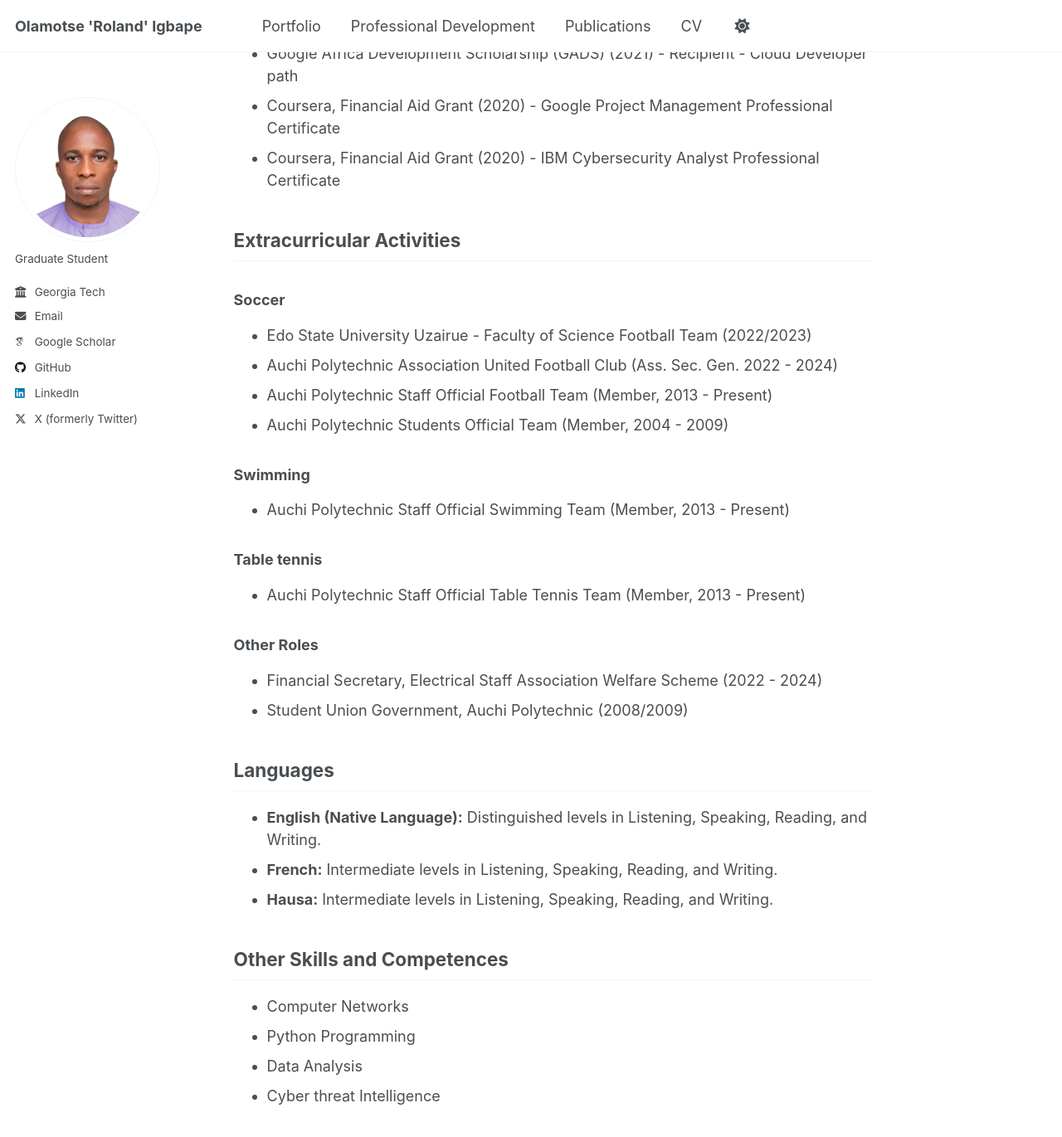
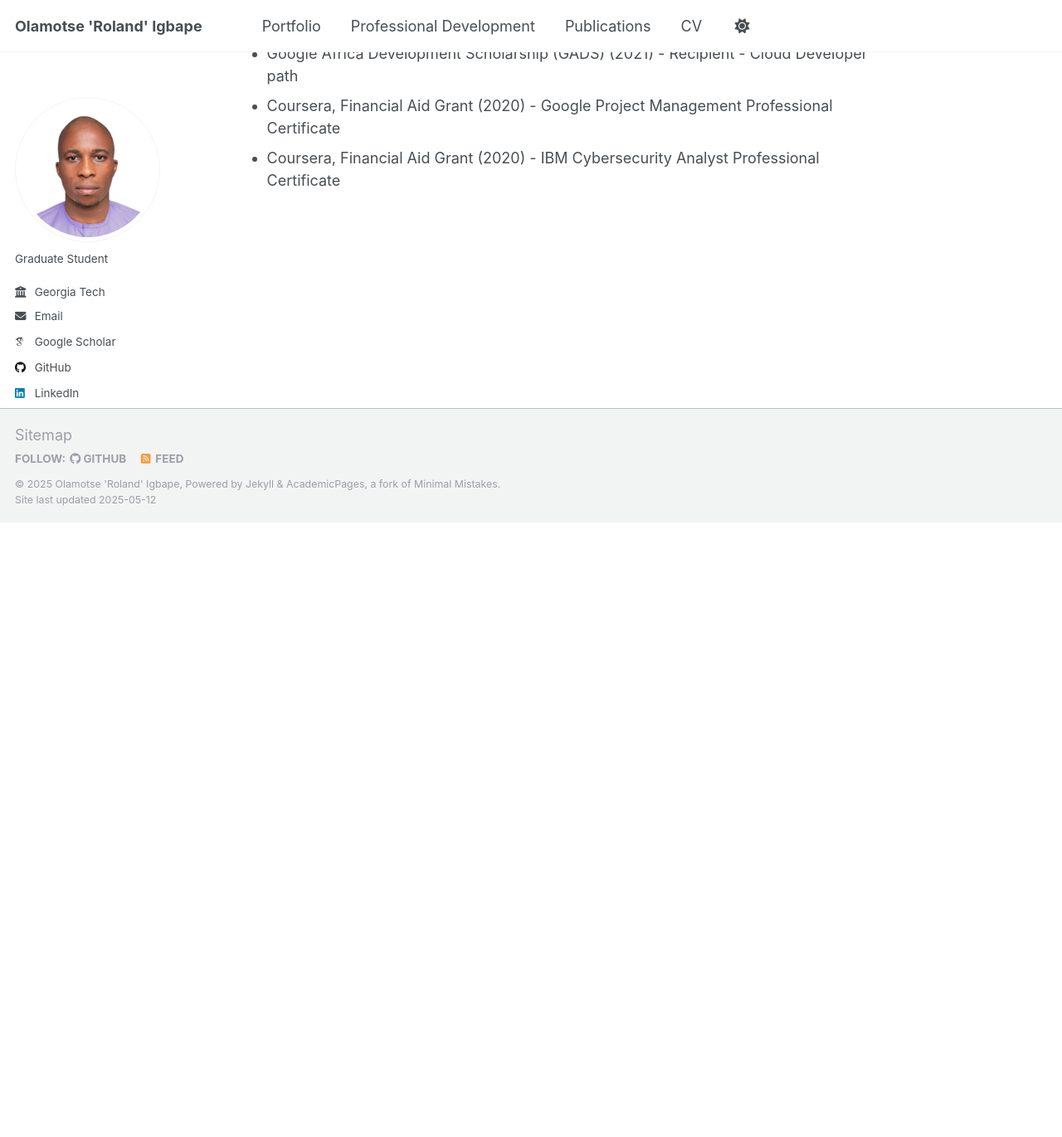
Before and after one commit to oigbape/oigbape.github.io, a Jekyll site: the page built from _pages/professional-development.md, in a window 1280 px wide and 1400 px high, scrolled down 910 px. Shown: the top 1371 px of the window at 83% size. Built offline with Jekyll 4.4.1, drawn with Linux system fonts in a browser that asks for light colours; some web fonts are replaced; after the commit the page ends 1540 px from its top, so only the background shows below that.

Commit message:
Update professional-development.md

```diff
--- a/_pages/professional-development.md
+++ b/_pages/professional-development.md
@@ -27,34 +27,3 @@ author_profile: true
 * Google Africa Development Scholarship (GADS) (2021) - Recipient - Cloud Developer path
 * Coursera, Financial Aid Grant (2020) - Google Project Management Professional Certificate
 * Coursera, Financial Aid Grant (2020) - IBM Cybersecurity Analyst Professional Certificate
-
-## Extracurricular Activities
-
-### Soccer
-* Edo State University Uzairue - Faculty of Science Football Team (2022/2023)
-* Auchi Polytechnic Association United Football Club (Ass. Sec. Gen. 2022 - 2024)
-* Auchi Polytechnic Staff Official Football Team (Member, 2013 - Present)
-* Auchi Polytechnic Students Official Team (Member, 2004 - 2009)
-
-### Swimming
-* Auchi Polytechnic Staff Official Swimming Team (Member, 2013 - Present)
-
-### Table tennis
-* Auchi Polytechnic Staff Official Table Tennis Team (Member, 2013 - Present)
-
-### Other Roles
-* Financial Secretary, Electrical Staff Association Welfare Scheme (2022 - 2024)
-* Student Union Government, Auchi Polytechnic (2008/2009)
-
-## Languages
-
-* **English (Native Language):** Distinguished levels in Listening, Speaking, Reading, and Writing.
-* **French:** Intermediate levels in Listening, Speaking, Reading, and Writing.
-* **Hausa:** Intermediate levels in Listening, Speaking, Reading, and Writing.
-
-## Other Skills and Competences
-
-* Computer Networks
-* Python Programming
-* Data Analysis
-* Cyber threat Intelligence
```
